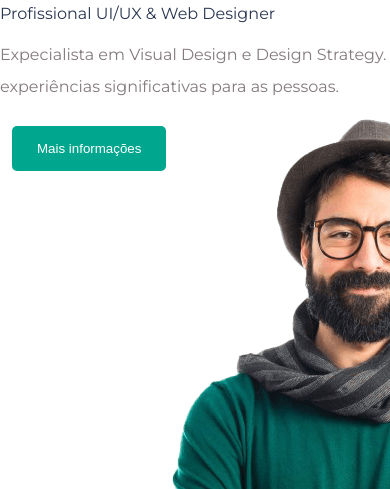
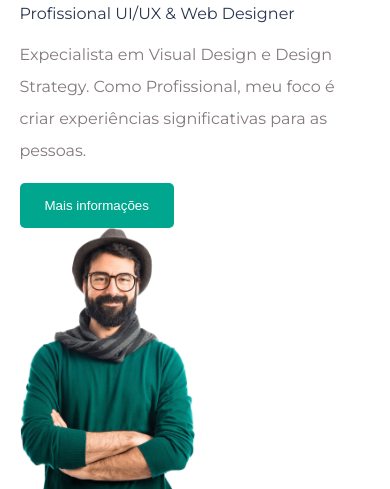
Before and after one commit to GloBrito/d2.4, a plain HTML site: page index.html in a window 390 px wide. Shown: the part 122-611 px from the top of the page. Drawn offline with Linux system fonts and the light colour scheme.

Commit message:
início mobile

```diff
--- a/style.css
+++ b/style.css
@@ -1,5 +1,10 @@
+html, body {
+  height: 100%;
+  width: 100%;
+  box-sizing: border-box;
+}
+
 body {
-
     font-family: "Montserrat", sans-serif;
     margin: 0;
     padding: 0;
@@ -10,6 +15,7 @@ body {
     width: 700px;
     margin: auto;
     color: #ffffff;
+
   }
 
   .ola {
@@ -43,8 +49,10 @@ body {
   }
 
   .hero {
+    /* bottom: 0; */
+    margin: auto;
+    width: 300px;
 
-    bottom: 0;
   }
 
   .btn {
@@ -53,9 +61,10 @@ body {
     background-color: #00a78e;
     color: white;
     border: none;
-    position: relative;
+    display: block;
+    /* position: relative;
     bottom: 560px;
-    left: 12px;
+    left: 12px; */
   }
 
   .contratacao{
@@ -170,6 +179,17 @@ body {
     font-weight: bolder;
   }
 
-  @media (min-width:720px){
+  @media (max-width:720px){
+    .container{
+      margin: auto;
+      width: 90%;
+    }
+
+    .hero{
+      width: 50%;
+      max-width: 600px;
+
+    }
+
 
   }
```
